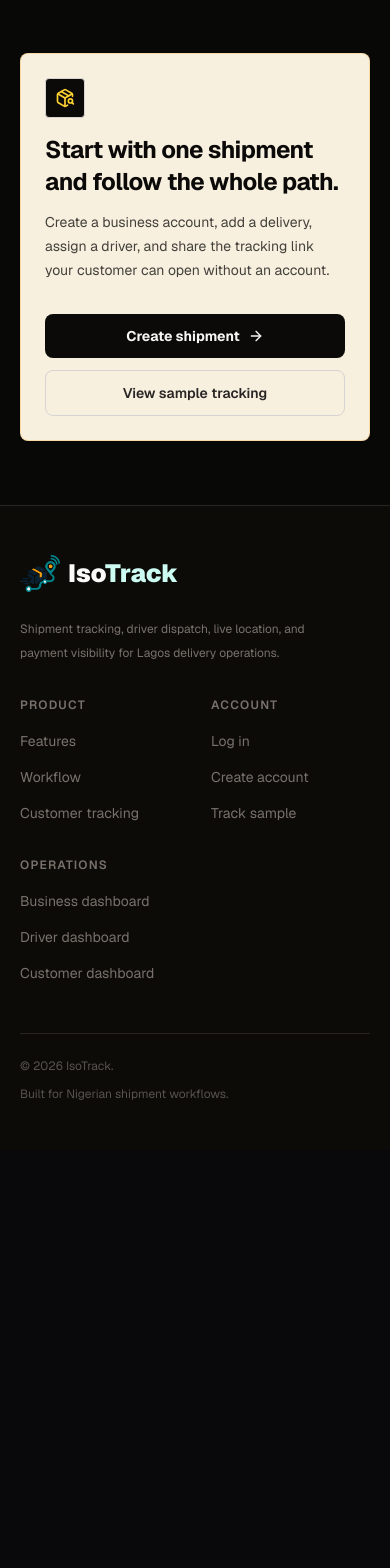
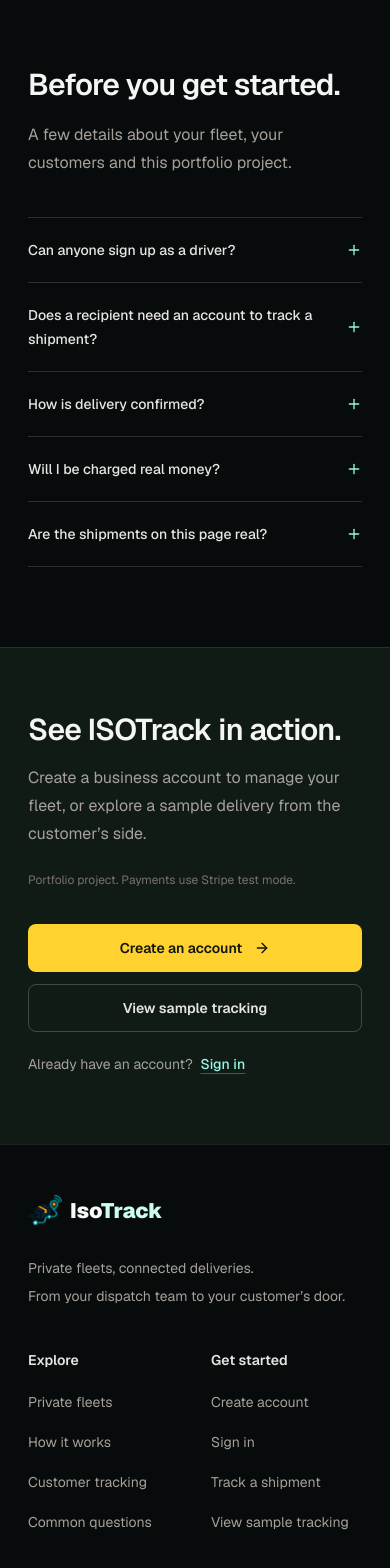
Before and after one commit to Ikenna-Lucky/IsoTrack, a Next.js app: page / in a window 390 px wide. Shown: the part 7220-8788 px from the top of the page. Before the commit the page ends 8370 px from the top, so only its background shows below. Built offline with nearby package versions, Linux system fonts and the light colour scheme; no server answers.

Commit message:
Add landing page FAQ and refine footer

```diff
--- a/src/app/page.tsx
+++ b/src/app/page.tsx
@@ -6,6 +6,7 @@ import { OperationsWalkthrough } from "@/components/landing/operations-walkthrou
 import { HowItWorks } from "@/components/landing/how-it-works";
 import { CustomerTracking } from "@/components/landing/customer-tracking";
 import { CtaBanner } from "@/components/landing/cta-banner";
+import { LandingFaq } from "@/components/landing/faq";
 
 export default function LandingPage() {
   return (
@@ -17,6 +18,7 @@ export default function LandingPage() {
         <PrivateFleet />
         <HowItWorks />
         <CustomerTracking />
+        <LandingFaq />
         <CtaBanner />
       </main>
       <Footer />
--- a/src/components/landing/cta-banner.tsx
+++ b/src/components/landing/cta-banner.tsx
@@ -1,57 +1,53 @@
-"use client";
-
 import Link from "next/link";
-import type { Route } from "next";
-import { ArrowRight, PackageSearch } from "lucide-react";
-import { useInView } from "@/hooks/use-in-view";
-
-const SPRING = "cubic-bezier(0.22,1,0.36,1)";
+import { ArrowRight } from "lucide-react";
 
 export function CtaBanner() {
-  const { ref, inView } = useInView({ threshold: 0.1 });
-
   return (
     <section
-      className="border-t border-stone-800 bg-[#080806] py-16 sm:py-20 lg:py-28"
-      ref={ref as unknown as React.RefObject<HTMLElement>}
+      aria-labelledby="closing-title"
+      className="border-t border-white/10 bg-[#101b16] px-7 py-16 min-[600px]:px-12 min-[950px]:px-[55px] min-[1150px]:px-[6vw] lg:py-20"
     >
-      <div className="mx-auto max-w-7xl px-5 sm:px-6 lg:px-8">
-        <div
-          className="grid gap-8 rounded-md border border-amber-500/25 bg-[#f7f0df] p-6 text-stone-950 shadow-sm sm:p-8 lg:grid-cols-[1fr_auto] lg:items-center"
-          style={{
-            opacity: inView ? 1 : 0,
-            transform: inView ? "translateY(0)" : "translateY(18px)",
-            transition: `opacity 0.55s ${SPRING}, transform 0.55s ${SPRING}`,
-          }}
-        >
-          <div>
-            <div className="mb-4 flex h-10 w-10 items-center justify-center rounded border border-stone-300 bg-stone-950">
-              <PackageSearch className="h-5 w-5 text-amber-300" />
-            </div>
-            <h2 className="text-2xl font-bold tracking-tight text-stone-950 sm:text-3xl">
-              Start with one shipment and follow the whole path.
-            </h2>
-            <p className="mt-3 max-w-2xl text-sm leading-6 text-stone-700 sm:text-base">
-              Create a business account, add a delivery, assign a driver, and share the tracking
-              link your customer can open without an account.
-            </p>
-          </div>
-
-          <div className="flex flex-col gap-3 sm:flex-row lg:flex-col">
+      <div className="mx-auto grid max-w-[1320px] items-center gap-8 lg:grid-cols-[1fr_auto] lg:gap-16">
+        <div>
+          <h2
+            id="closing-title"
+            className="text-3xl font-semibold tracking-tight text-stone-100 sm:text-4xl"
+          >
+            See ISOTrack in action.
+          </h2>
+          <p className="mt-4 max-w-xl text-base leading-7 text-stone-400">
+            Create a business account to manage your fleet, or explore a sample delivery from the
+            customer’s side.
+          </p>
+          <p className="mt-5 text-xs leading-6 text-stone-500">
+            Portfolio project. Payments use Stripe test mode.
+          </p>
+        </div>
+        <div>
+          <div className="flex flex-col gap-3 min-[480px]:flex-row">
             <Link
-              href={"/register" as Route}
-              className="inline-flex items-center justify-center gap-2 rounded-md bg-stone-950 px-5 py-3 text-sm font-bold text-stone-100 transition-colors hover:bg-stone-800"
+              href="/register"
+              className="inline-flex min-h-12 items-center justify-center gap-3 rounded-md bg-amber-300 px-5 py-3 text-sm font-semibold text-[#10150f] transition-colors hover:bg-amber-200 focus-visible:outline-2 focus-visible:outline-offset-4 focus-visible:outline-amber-300"
             >
-              Create shipment
-              <ArrowRight className="h-4 w-4" />
+              Create an account
+              <ArrowRight aria-hidden="true" className="size-4" />
             </Link>
             <Link
-              href={"/track/IST-K7X2M9PQ" as Route}
-              className="inline-flex items-center justify-center rounded-md border border-stone-300 bg-transparent px-5 py-3 text-sm font-semibold text-stone-800 transition-colors hover:bg-stone-100"
+              href="/track/IST-K7X2M9PQ"
+              className="inline-flex min-h-12 items-center justify-center rounded-md border border-white/20 px-5 py-3 text-sm font-semibold text-stone-200 transition-colors hover:border-teal-300/50 hover:text-teal-100 focus-visible:outline-2 focus-visible:outline-offset-4 focus-visible:outline-teal-300"
             >
               View sample tracking
             </Link>
           </div>
+          <p className="mt-4 text-sm text-stone-400">
+            Already have an account?{" "}
+            <Link
+              href="/login"
+              className="ml-1 inline-flex min-h-8 items-center font-medium text-teal-200 underline decoration-teal-200/30 underline-offset-4 hover:text-teal-100 focus-visible:outline-2 focus-visible:outline-offset-4 focus-visible:outline-teal-300"
+            >
+              Sign in
+            </Link>
+          </p>
         </div>
       </div>
     </section>
--- /dev/null
+++ b/src/components/landing/faq.tsx
@@ -0,0 +1,67 @@
+import { Plus } from "lucide-react";
+
+const QUESTIONS = [
+  {
+    question: "Can anyone sign up as a driver?",
+    answer:
+      "Drivers join through an invitation from a business. Each driver belongs to one business at a time, and businesses assign deliveries within their own fleet.",
+  },
+  {
+    question: "Does a recipient need an account to track a shipment?",
+    answer:
+      "No. A recipient can open the shared tracking link or enter a tracking ID to follow a shipment without signing in. The delivery confirmation code is kept separate from public tracking.",
+  },
+  {
+    question: "How is delivery confirmed?",
+    answer:
+      "The recipient receives an eight-digit confirmation code by email. After receiving the package, they share the code with the assigned driver to confirm handover. The code expires 20 minutes after it is requested.",
+  },
+  {
+    question: "Will I be charged real money?",
+    answer:
+      "This portfolio project uses Stripe sandbox payments. Checkout uses test payment details and does not charge real money. Do not enter your real card details into the demo.",
+  },
+  {
+    question: "Are the shipments on this page real?",
+    answer:
+      "No. The landing-page animations and sample tracking view use illustrative shipment, driver and recipient data. They show the delivery workflow without creating shipments, sending invitations or making payments.",
+  },
+];
+
+export function LandingFaq() {
+  return (
+    <section
+      id="faq"
+      aria-labelledby="faq-title"
+      className="scroll-mt-20 bg-[#080b0b] px-7 py-20 min-[600px]:px-12 min-[950px]:px-[55px] min-[1150px]:px-[6vw] lg:py-28"
+    >
+      <div className="mx-auto grid max-w-[1320px] gap-10 lg:grid-cols-[0.8fr_1.2fr] lg:gap-20">
+        <div>
+          <h2
+            id="faq-title"
+            className="text-3xl font-semibold leading-[1.12] tracking-tight text-stone-100 sm:text-4xl"
+          >
+            Before you get started.
+          </h2>
+          <p className="mt-5 max-w-sm text-base leading-7 text-stone-400">
+            A few details about your fleet, your customers and this portfolio project.
+          </p>
+        </div>
+        <div className="border-t border-white/15">
+          {QUESTIONS.map(({ question, answer }) => (
+            <details key={question} className="group border-b border-white/15">
+              <summary className="flex min-h-16 cursor-pointer list-none items-center justify-between gap-5 py-5 text-sm font-medium leading-6 text-stone-200 hover:text-teal-200 focus-visible:rounded-sm focus-visible:outline-2 focus-visible:outline-offset-4 focus-visible:outline-teal-300 sm:text-base [&::-webkit-details-marker]:hidden">
+                {question}
+                <Plus
+                  aria-hidden="true"
+                  className="size-4 shrink-0 text-teal-200 group-open:rotate-45"
+                />
+              </summary>
+              <p className="max-w-2xl pb-6 pr-6 text-sm leading-7 text-stone-400">{answer}</p>
+            </details>
+          ))}
+        </div>
+      </div>
+    </section>
+  );
+}
--- a/src/components/shared/footer.tsx
+++ b/src/components/shared/footer.tsx
@@ -1,69 +1,73 @@
 import Link from "next/link";
-import type { Route } from "next";
 import { Logo } from "@/components/shared/logo";
 
-const FOOTER_LINKS = {
-  Product: [
-    { label: "Features", href: "#features" },
-    { label: "Workflow", href: "#how-it-works" },
+const PRODUCT_LINKS = [
+  { label: "Private fleets", href: "#features" },
+  { label: "How it works", href: "#how-it-works" },
   { label: "Customer tracking", href: "#roles" },
-  ],
-  Account: [
-    { label: "Log in", href: "/login" as Route },
-    { label: "Create account", href: "/register" as Route },
-    { label: "Track sample", href: "/track/IST-K7X2M9PQ" as Route },
-  ],
-  Operations: [
-    { label: "Business dashboard", href: "/business" as Route },
-    { label: "Driver dashboard", href: "/driver" as Route },
-    { label: "Customer dashboard", href: "/customer" as Route },
-  ],
-};
+  { label: "Common questions", href: "#faq" },
+];
+const linkStyle =
+  "inline-flex min-h-10 items-center text-sm text-stone-400 transition-colors hover:text-teal-200 focus-visible:outline-2 focus-visible:outline-offset-4 focus-visible:outline-teal-300";
 
 export function Footer() {
   return (
-    <footer className="border-t border-stone-800 bg-[#0c0b08]">
-      <div className="mx-auto max-w-7xl px-5 py-12 sm:px-6 sm:py-16 lg:px-8">
-        <div className="grid grid-cols-2 gap-8 sm:gap-10 lg:grid-cols-4">
+    <footer className="border-t border-white/10 bg-[#080b0b] px-7 min-[600px]:px-12 min-[950px]:px-[55px] min-[1150px]:px-[6vw]">
+      <div className="mx-auto max-w-[1320px] py-12 sm:py-16">
+        <div className="grid grid-cols-2 gap-x-8 gap-y-10 lg:grid-cols-[1.5fr_1fr_1fr] lg:gap-16">
           <div className="col-span-2 lg:col-span-1">
-            <div className="mb-4">
-              <Logo href="/" size={46} tone="light" />
-            </div>
-            <p className="max-w-xs text-xs leading-6 text-stone-500">
-              Shipment tracking, driver dispatch, live location, and payment visibility
-              for Lagos delivery operations.
+            <Logo href="/" size={40} tone="light" />
+            <p className="mt-5 max-w-sm text-sm leading-7 text-stone-400">
+              Private fleets, connected deliveries.
+              <br />
+              From your dispatch team to your customer’s door.
             </p>
           </div>
-
-          {Object.entries(FOOTER_LINKS).map(([group, links]) => (
-            <div key={group}>
-              <p className="mb-4 text-xs font-semibold uppercase tracking-widest text-stone-500">
-                {group}
-              </p>
-              <ul className="space-y-3">
-                {links.map(({ label, href }) => (
-                  <li key={label}>
-                    {href.startsWith("#") ? (
-                      <a href={href} className="text-sm text-stone-500 transition-colors hover:text-stone-100">
+          <nav aria-label="Footer product navigation">
+            <p className="mb-3 text-sm font-semibold text-stone-200">Explore</p>
+            <ul>
+              {PRODUCT_LINKS.map(({ label, href }) => (
+                <li key={href}>
+                  <a href={href} className={linkStyle}>
                     {label}
                   </a>
-                    ) : (
-                      <Link href={href as Route} className="text-sm text-stone-500 transition-colors hover:text-stone-100">
-                        {label}
-                      </Link>
-                    )}
                 </li>
               ))}
             </ul>
+          </nav>
+          <nav aria-label="Footer account navigation">
+            <p className="mb-3 text-sm font-semibold text-stone-200">Get started</p>
+            <ul>
+              <li>
+                <Link href="/register" className={linkStyle}>
+                  Create account
+                </Link>
+              </li>
+              <li>
+                <Link href="/login" className={linkStyle}>
+                  Sign in
+                </Link>
+              </li>
+              <li>
+                <a href="#shipment-tracking" className={linkStyle}>
+                  Track a shipment
+                </a>
+              </li>
+              <li>
+                <Link href="/track/IST-K7X2M9PQ" className={linkStyle}>
+                  View sample tracking
+                </Link>
+              </li>
+            </ul>
+          </nav>
         </div>
-          ))}
-        </div>
-
-        <div className="mt-12 flex flex-col gap-3 border-t border-stone-800 pt-6 sm:flex-row sm:items-center sm:justify-between">
-          <p className="text-xs text-stone-600">
-            &copy; {new Date().getFullYear()} IsoTrack.
+        <div className="mt-12 flex flex-col gap-3 border-t border-white/10 pt-6 text-xs leading-6 text-stone-500 sm:flex-row sm:items-start sm:justify-between">
+          <p>&copy; {new Date().getFullYear()} IsoTrack.</p>
+          <p className="max-w-sm sm:text-right">
+            Portfolio project. Payments use Stripe test mode.
+            <br />
+            Landing-page walkthroughs use sample data.
           </p>
-          <p className="text-xs text-stone-600">Built for Nigerian shipment workflows.</p>
         </div>
       </div>
     </footer>
```
Lines whose indentation alone changed are shown as unchanged.
